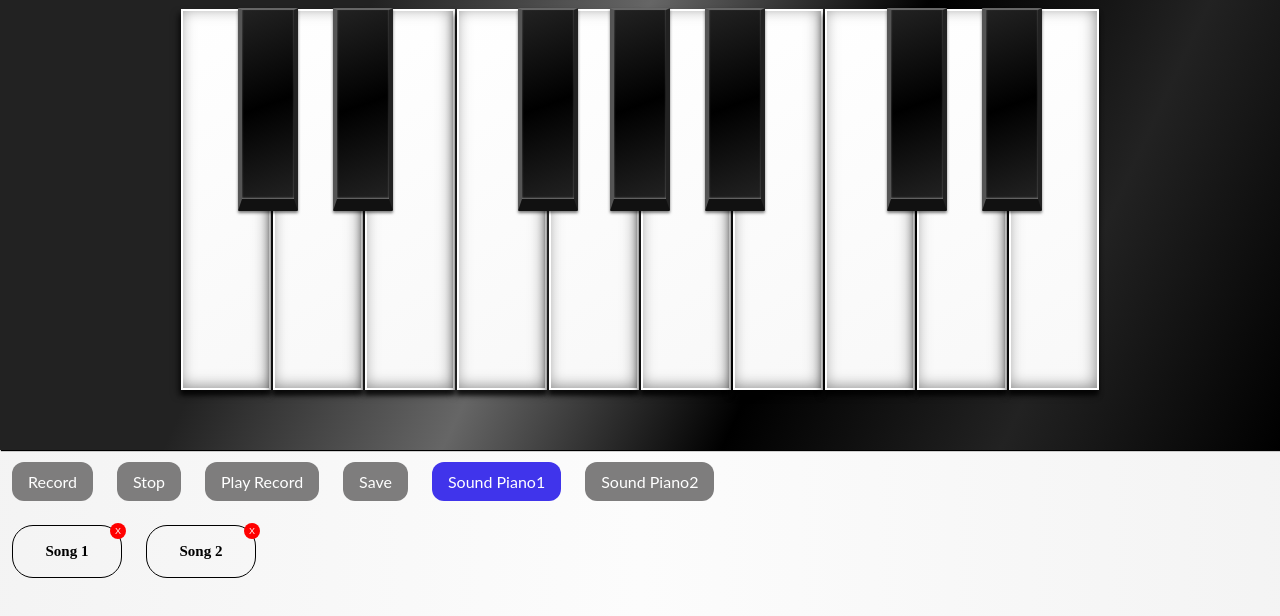
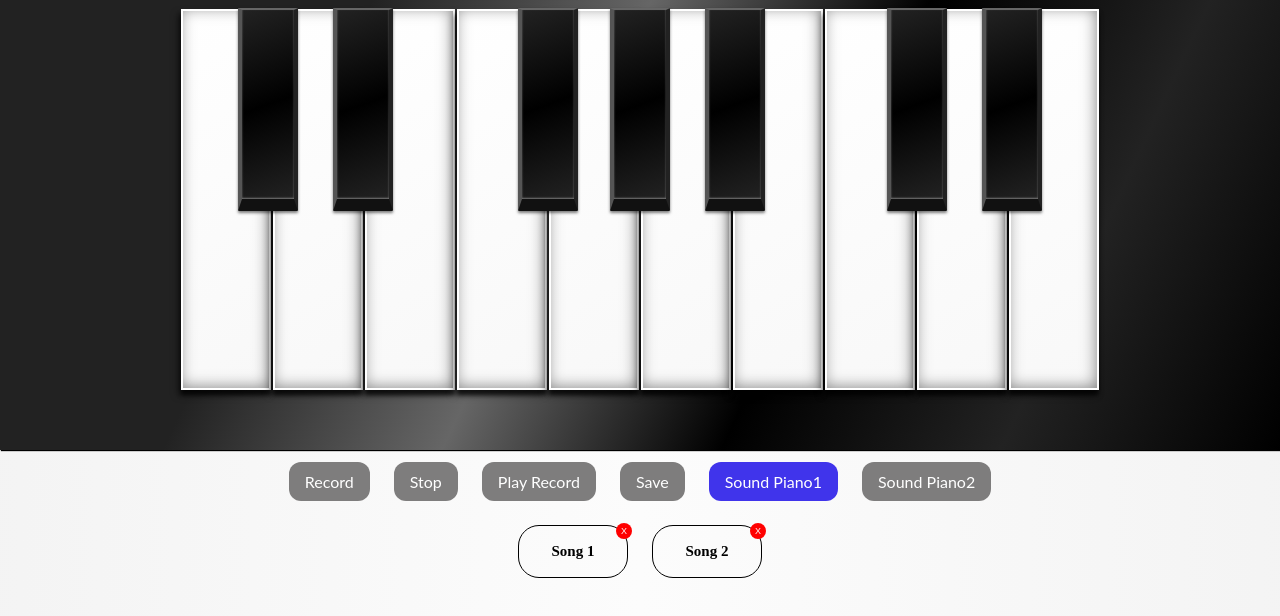
Before and after one commit to mzastsenski/PianoReact, a React (Create React App) app: page / in a window 1280 px wide. Shown: the top 616 px of the page. Built offline with nearby package versions, Linux system fonts and the light colour scheme.

Commit message:
style change

```diff
--- a/src/style.sass
+++ b/src/style.sass
@@ -1,20 +1,24 @@
-.buttons button
-  mix-width: 70px
-  margin: 12px
-  padding: 10px 16px
-  font-family: 'Lato', sans-serif
-  font-size: 16px
-  border-radius: 12px
-  border: transparent
-  background: #7e7d7d
-  color: white
+.buttons
+  display: flex
+  justify-content: center
+  button
+    mix-width: 70px
+    margin: 12px
+    padding: 10px 16px
+    font-family: 'Lato', sans-serif
+    font-size: 16px
+    border-radius: 12px
+    border: transparent
+    background: #7e7d7d
+    color: white
 
-  &:hover
-    background: #2c0aec
-    color: white
+    &:hover
+      background: #2c0aec
+      color: white
 
 .songs_container
   display: flex
+  justify-content: center
 
 .song
   position: relative
```
